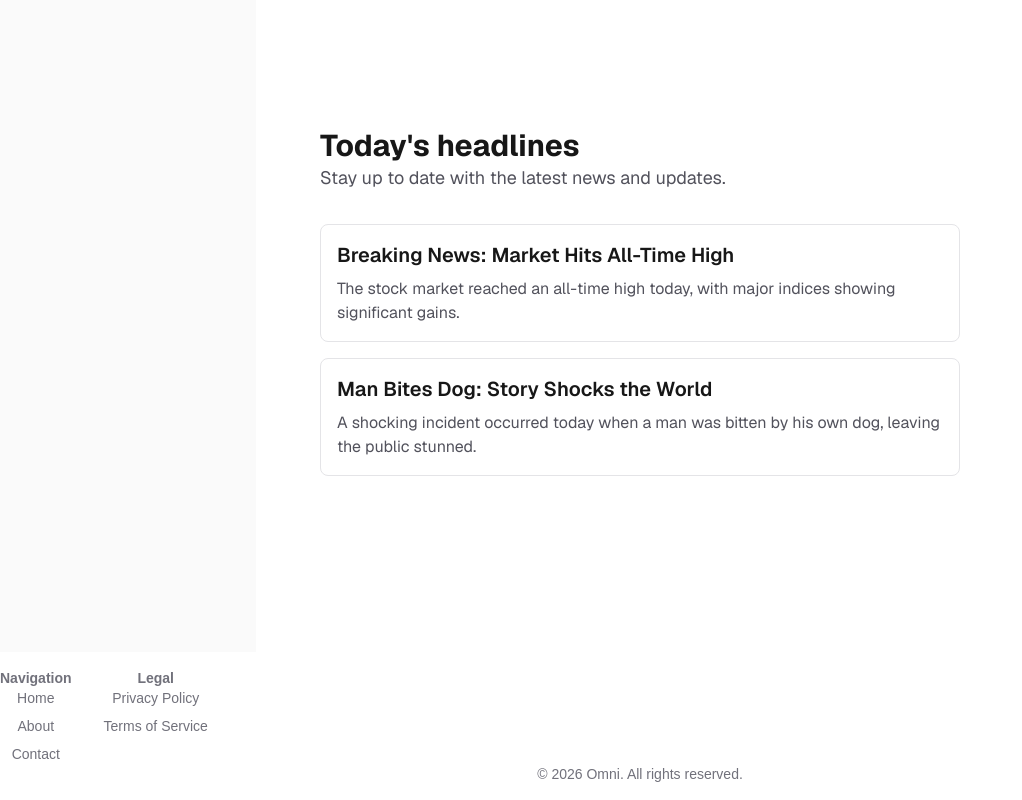
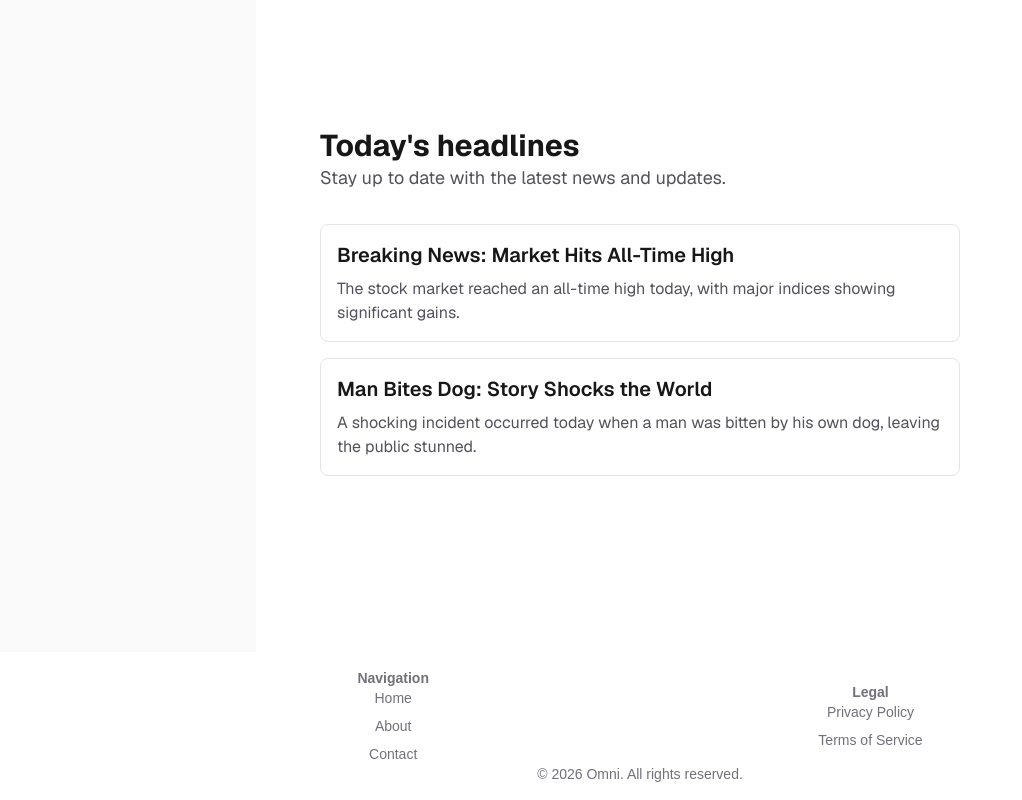
Before and after one commit to thomassrmcardle/Omni, a Next.js app in the folder app/: page / in a window 1280 px wide. Shown: the whole page, without its empty margins (0-1022 px from the left). Built offline with nearby package versions, Linux system fonts and the light colour scheme.

Commit message:
Fixed alignment issue with css row.

```diff
--- a/app/app/globals.css
+++ b/app/app/globals.css
@@ -25,8 +25,8 @@ body {
   font-family: Arial, Helvetica, sans-serif;
 }
 
-.space-between {
+.space-evenly {
   display: flex;
-  justify-content: space-between;
+  justify-content: space-evenly;
   align-items: center;
 }
```
